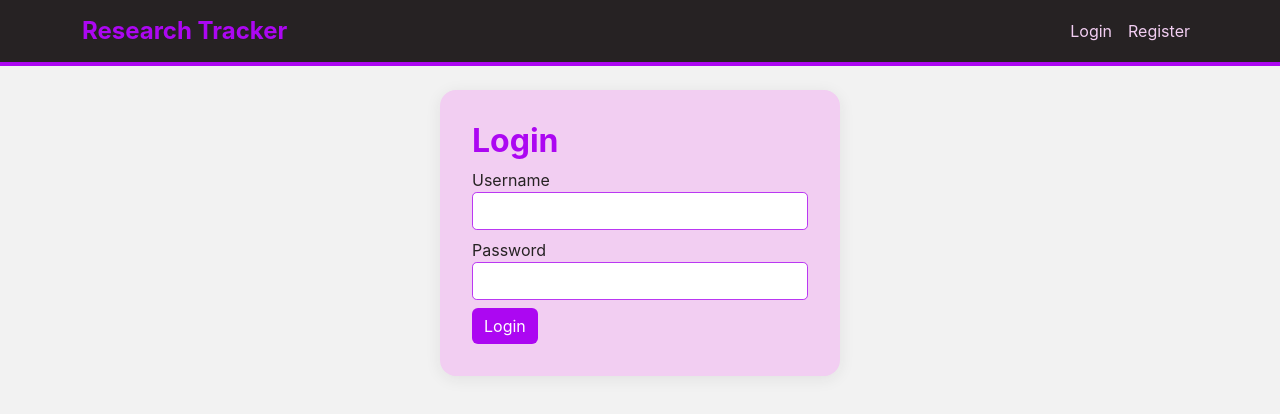
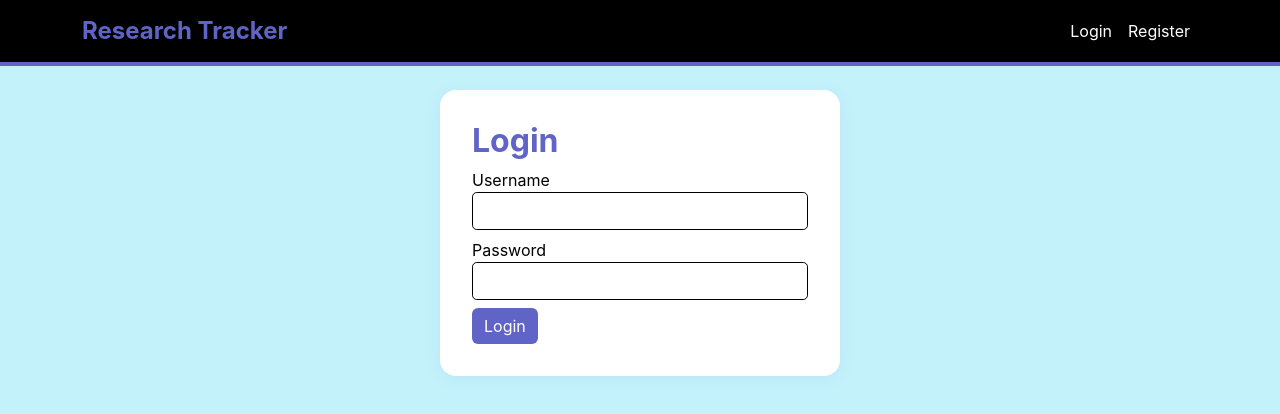
Before and after one commit to nathensamarathunga/research-tracker, a React (Create React App) app in the folder frontend/: page /login in a window 1280 px wide. Shown: the top 414 px of the page. Built offline with nearby package versions, Linux system fonts and the light colour scheme.

Commit message:
Fix: Changed color palette

```diff
--- a/frontend/src/index.css
+++ b/frontend/src/index.css
@@ -1,9 +1,9 @@
 :root {
-    --spud-dark: #262223;
-    --spud-light-accent: #F2CEF2;
-    --spud-purple: #AC07F2;
-    --spud-purple-light: #BA38F2;
-    --spud-bg-light: #F2F2F2;
+    --spud-dark: #000000;         /* luxury-swimming-pool-in-santorini.-3d-rendering-1 (main dark blue) */
+    --spud-light-accent: #ffffff; /* luxury-swimming-pool-in-santorini.-3d-rendering-2 (blue-grey) */
+    --spud-purple: #5f64c6;       /* luxury-swimming-pool-in-santorini.-3d-rendering-3 (vivid pool blue) */
+    --spud-purple-light: #000000; /* luxury-swimming-pool-in-santorini.-3d-rendering-4 (accent light blue) */
+    --spud-bg-light: #c4f2fb;     /* luxury-swimming-pool-in-santorini.-3d-rendering-5 (very light turquoise) */
 }
 
 body {
@@ -54,5 +54,5 @@ code {
     background: var(--spud-light-accent);
     border-radius: 1rem;
     padding: 2rem;
-    box-shadow: 0 3px 16px rgba(38,34,35,0.08);
+    box-shadow: 0 3px 16px rgba(56,92,166,0.08);
 }
```
